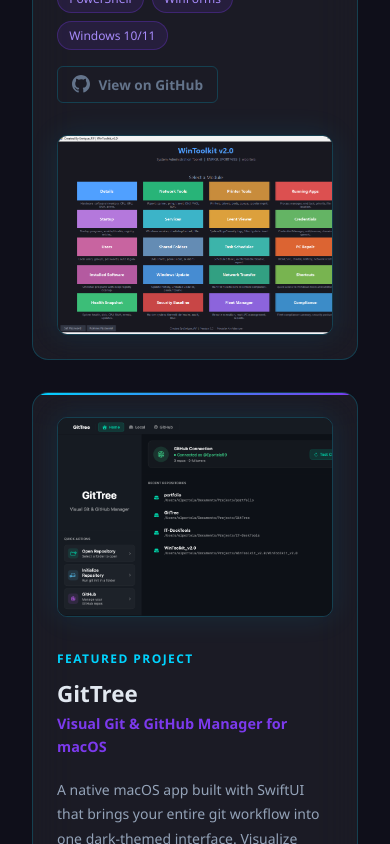
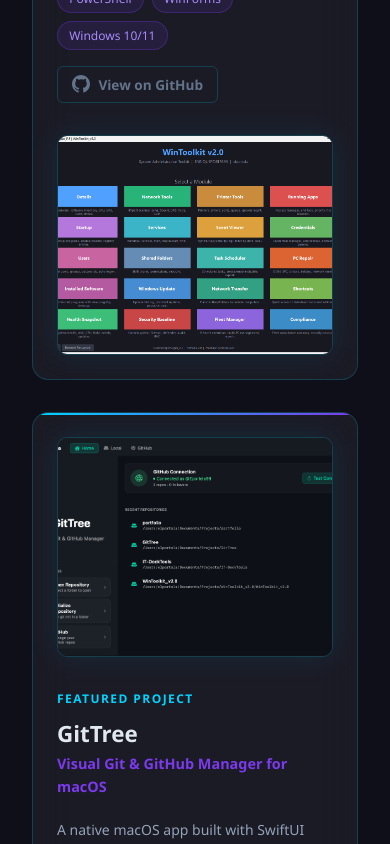
Before and after one commit to Eportela99/Portfolio, a React (Vite) app: page / in a window 390 px wide. Shown: the part 3960-4804 px from the top of the page. Built offline with nearby package versions, Linux system fonts and the light colour scheme.

Commit message:
Fix project image cropping on mobile
Switch object-position to center on small screens so WinToolkit and
GitTree screenshots display without being cut off.

Co-Authored-By: Claude Sonnet 4.6 <noreply@anthropic.com>

```diff
--- a/src/components/Projects.css
+++ b/src/components/Projects.css
@@ -193,7 +193,11 @@
   }
 
   .featured-img-wrap {
-    height: 200px;
+    height: 220px;
+  }
+
+  .featured-img {
+    object-position: center;
   }
 
   .featured-footer {
```
